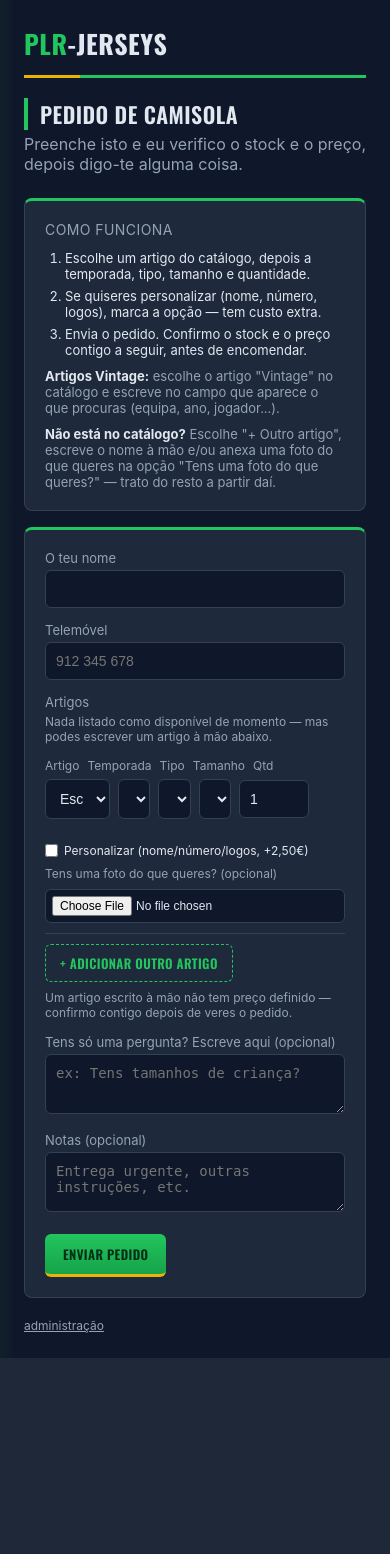
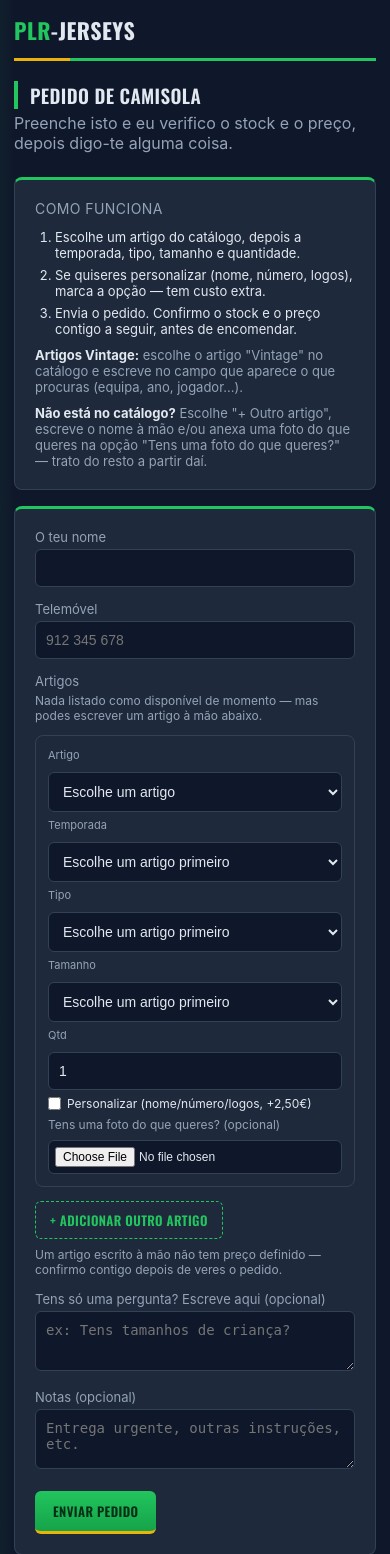
Before and after one commit to ozerebelo/plr-jerseys, a Flask app: page / in a window 390 px wide. Shown: the top 1554 px of the page. Before the commit the page ends 1358 px from the top, so only its background shows below. Run offline with Flask 3, Linux system fonts and the light colour scheme; data that the repository does not hold is empty; some libraries are stand-ins or nearby versions.

Commit message:
Make the order form usable on mobile
The line-item grid was a fixed 6-column layout with no responsive
breakpoint, so on phones every dropdown was crushed to a sliver.
Below 640px, line items now stack into bordered cards with inline
field labels (Artigo/Temporada/Tipo/Tamanho/Qtd) replacing the shared
header row, and the remove button moves to a normal top-right control
instead of a 28px square. Verified no horizontal overflow at 375px
and that multi-item stacking, personalization, and photo upload all
render cleanly.

```diff
--- a/public/style.css
+++ b/public/style.css
@@ -384,11 +384,15 @@ a.admin-link {
   margin: 0;
 }
 
-.item-field, .size-field, .season-field, .kit-field {
+.item-field, .size-field, .season-field, .kit-field, .qty-field {
   display: contents;
 }
 
 .item-custom-input, .size-custom-input, .season-custom-input, .kit-custom-input {
+  display: none;
+}
+
+.mobile-field-label {
   display: none;
 }
 
@@ -647,3 +651,60 @@ a.admin-link {
   font-size: 13px;
   text-align: right;
 }
+
+@media (max-width: 640px) {
+  body {
+    padding: 14px;
+  }
+
+  h1 {
+    font-size: 19px;
+  }
+
+  .brand {
+    font-size: 22px;
+  }
+
+  .line-items-header {
+    display: none;
+  }
+
+  .line-item {
+    display: flex;
+    flex-direction: column;
+    align-items: stretch;
+    gap: 6px;
+    padding: 12px;
+    border: 1px solid var(--border);
+    border-radius: 8px;
+    margin-bottom: 4px;
+  }
+
+  .mobile-field-label {
+    display: block;
+    font-size: 11px;
+    color: var(--muted);
+    margin-top: 6px;
+  }
+
+  .mobile-field-label:first-child {
+    margin-top: 0;
+  }
+
+  .remove-item-btn {
+    align-self: flex-end;
+    width: auto;
+    height: auto;
+    padding: 6px 12px;
+    margin-top: 4px;
+  }
+
+  .item-preview {
+    width: 100%;
+    height: 160px;
+  }
+
+  .admin-nav {
+    flex-wrap: wrap;
+  }
+}
--- a/templates/index.html
+++ b/templates/index.html
@@ -58,6 +58,7 @@
         <div id="items-container">
           <div class="line-item">
             <div class="item-field">
+              <label class="mobile-field-label">Artigo</label>
               <select name="item_description[]" class="item-select" onchange="updateItemFields(this)">
                 <option value="" disabled selected>Escolhe um artigo</option>
                 <option value="__custom__">+ Outro artigo (escreve à mão)</option>
@@ -72,6 +73,7 @@
               <input type="text" name="item_description[]" class="item-custom-input" placeholder="Nome do artigo" disabled>
             </div>
             <div class="season-field">
+              <label class="mobile-field-label">Temporada</label>
               <select name="season[]" class="season-select" onchange="updatePreviewImage(this); toggleSeasonCustom(this)">
                 <option value="" disabled selected>Escolhe um artigo primeiro</option>
               </select>
@@ -79,6 +81,7 @@
               <input type="text" name="season[]" class="season-custom-input" placeholder="ex: 2015/2016" disabled>
             </div>
             <div class="kit-field">
+              <label class="mobile-field-label">Tipo</label>
               <select name="kit_type[]" class="kit-select" onchange="updatePreviewImage(this); toggleKitCustom(this)">
                 <option value="" disabled selected>Escolhe um artigo primeiro</option>
               </select>
@@ -86,12 +89,16 @@
               <input type="text" name="kit_type[]" class="kit-custom-input" placeholder="ex: Treino" disabled>
             </div>
             <div class="size-field">
+              <label class="mobile-field-label">Tamanho</label>
               <select name="size[]" class="size-select">
                 <option value="" disabled selected>Escolhe um artigo primeiro</option>
               </select>
               <input type="text" name="size[]" class="size-custom-input" placeholder="Tamanho" disabled>
             </div>
-            <input type="number" name="quantity[]" min="1" value="1" class="qty-input">
+            <div class="qty-field">
+              <label class="mobile-field-label">Qtd</label>
+              <input type="number" name="quantity[]" min="1" value="1" class="qty-input">
+            </div>
             <button type="button" class="remove-item-btn" onclick="removeLineItem(this)">&times;</button>
             <img class="item-preview" alt="">
             <div class="vintage-note-field" style="display:none;">
```
